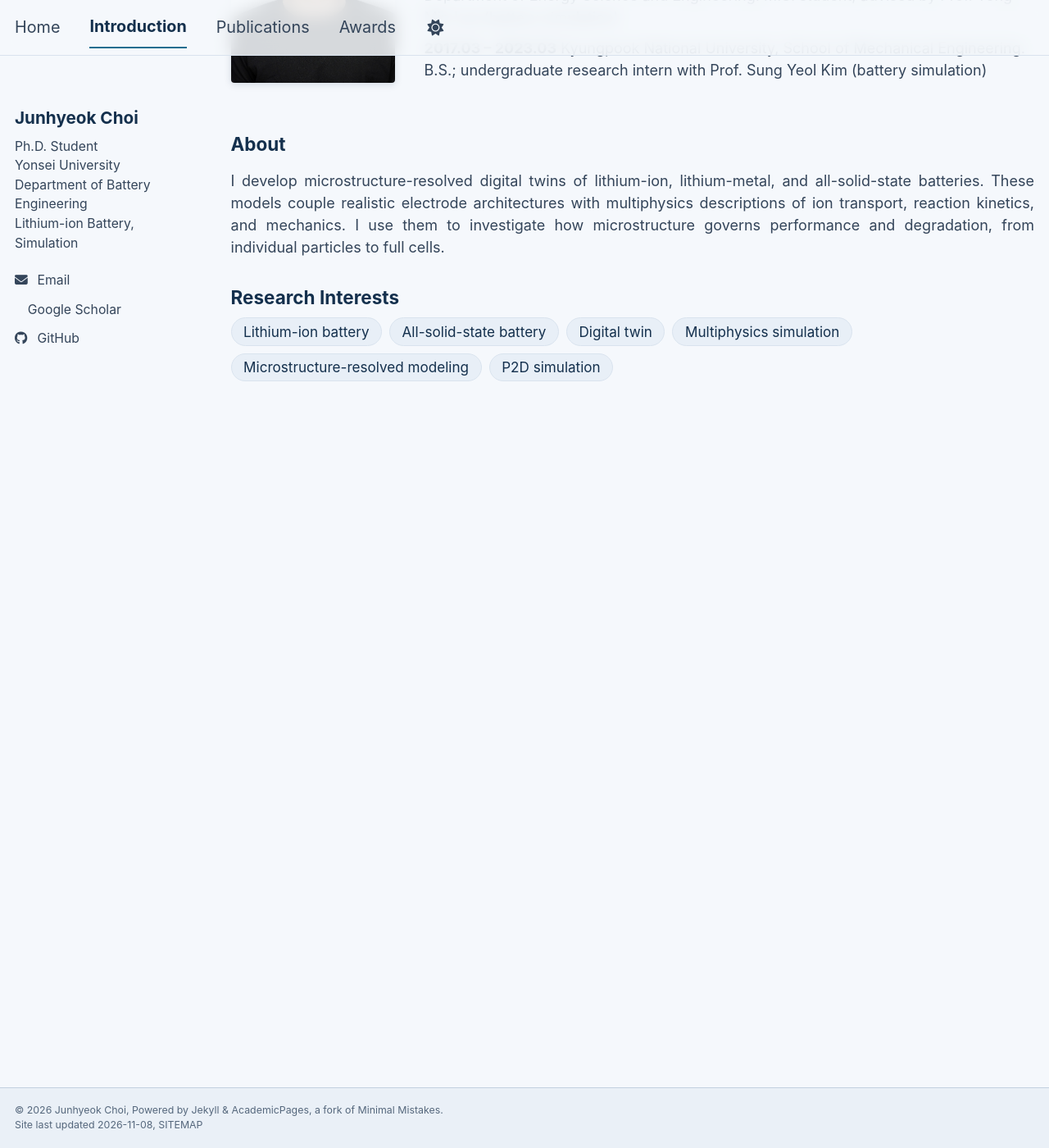
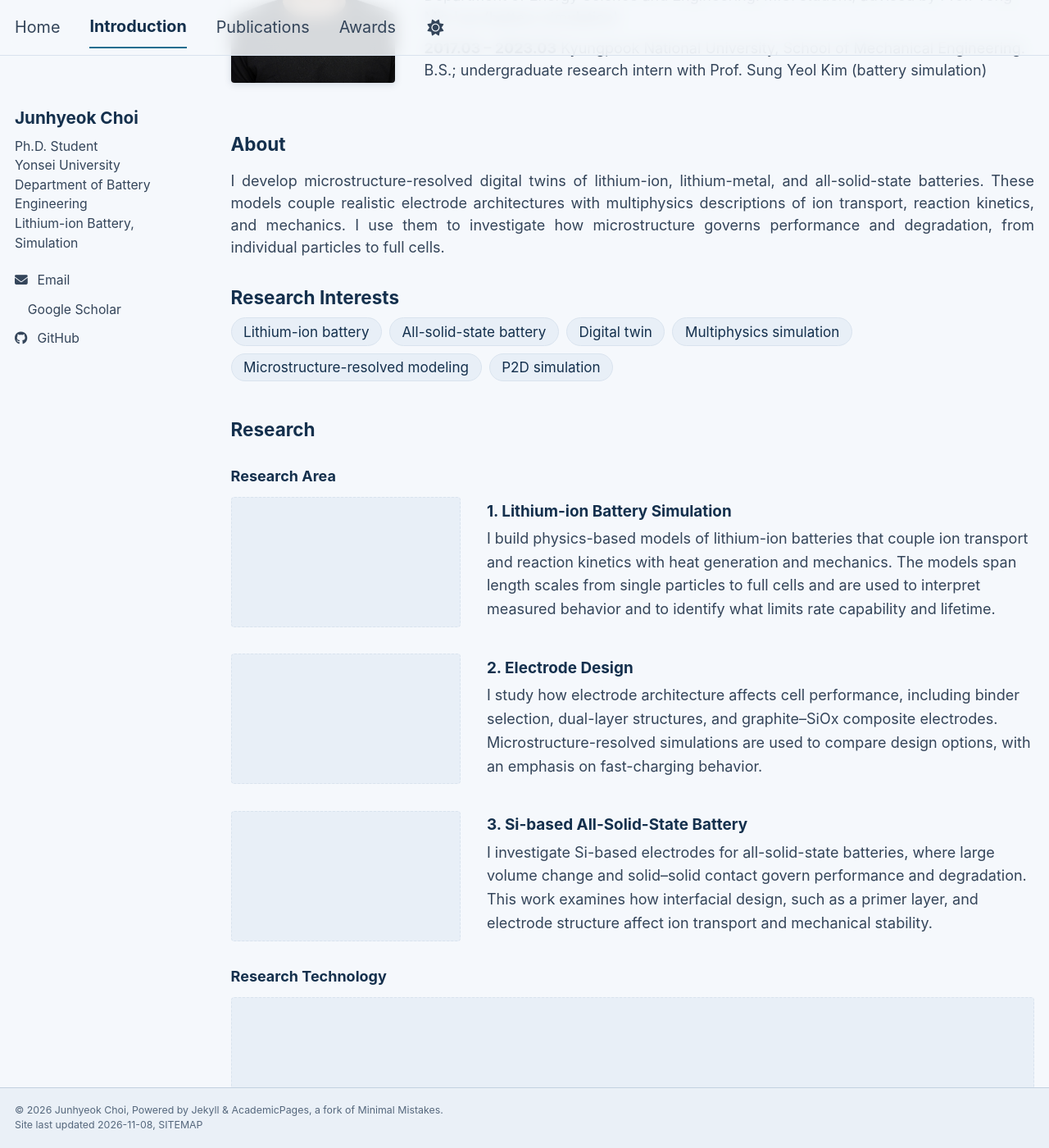
Before and after one commit to plus82jun/plus82jun.github.io, a Jekyll site: the page built from _pages/introduction.md, in a window 1280 px wide and 1400 px high, scrolled down 302 px. Shown: the whole window at 82% size. Built offline with Jekyll 4.4.1, drawn with Linux system fonts in a browser that asks for light colours; a script bundle is joined from its source files by our own code; a style sheet for code colours, icons or effects is not loaded; some of the changed text lies outside the part shown.

Commit message:
Add Research section (Area and Technology) to Introduction page
Co-Authored-By: Claude Sonnet 5.5 <noreply@anthropic.com>
Claude-Session: https://claude.ai/code/session_01Cnw3f2VLE9uNQzhXh6zVNA

```diff
--- a/_pages/introduction.md
+++ b/_pages/introduction.md
@@ -32,3 +32,59 @@ author_profile: true
     <li>P2D simulation</li>
   </ul>
 </div>
+
+<div class="research">
+  <h2>Research</h2>
+
+  <h3>Research Area</h3>
+
+  <div class="research-area">
+    <div class="research__figure research-area__figure"></div>
+    <div class="research-area__text">
+      <h4>1. Lithium-ion Battery Simulation</h4>
+      <p>I build physics-based models of lithium-ion batteries that couple ion transport and reaction kinetics with heat generation and mechanics. The models span length scales from single particles to full cells and are used to interpret measured behavior and to identify what limits rate capability and lifetime.</p>
+    </div>
+  </div>
+
+  <div class="research-area">
+    <div class="research__figure research-area__figure"></div>
+    <div class="research-area__text">
+      <h4>2. Electrode Design</h4>
+      <p>I study how electrode architecture affects cell performance, including binder selection, dual-layer structures, and graphite–SiOx composite electrodes. Microstructure-resolved simulations are used to compare design options, with an emphasis on fast-charging behavior.</p>
+    </div>
+  </div>
+
+  <div class="research-area">
+    <div class="research__figure research-area__figure"></div>
+    <div class="research-area__text">
+      <h4>3. Si-based All-Solid-State Battery</h4>
+      <p>I investigate Si-based electrodes for all-solid-state batteries, where large volume change and solid–solid contact govern performance and degradation. This work examines how interfacial design, such as a primer layer, and electrode structure affect ion transport and mechanical stability.</p>
+    </div>
+  </div>
+
+  <h3>Research Technology</h3>
+
+  <div class="research-tech">
+    <div class="research__figure research-tech__figure"></div>
+    <h4>1. FEM Simulation</h4>
+    <p>Finite element models are built in COMSOL Multiphysics at several scales: a single-particle model, multiphysics analysis of electrode microstructures, a coupled P2D–thermal model, and a lithium plating model.</p>
+  </div>
+
+  <div class="research-tech">
+    <div class="research__figure research-tech__figure"></div>
+    <h4>2. 3D Microstructure Reconstruction</h4>
+    <p>Electrode microstructures are created with algorithm-based structure generation or reconstructed from tomographic data, using GeoDict and Avizo. The resulting 3D structures are characterized by their structural parameters.</p>
+  </div>
+
+  <div class="research-tech">
+    <div class="research__figure research-tech__figure"></div>
+    <h4>3. Electrode Design for LIB</h4>
+    <p>Electrode design studies cover binder selection and dual-layer electrodes. Fast-charging behavior of graphite–SiOx composite electrodes is analyzed by simulation.</p>
+  </div>
+
+  <div class="research-tech">
+    <div class="research__figure research-tech__figure"></div>
+    <h4>4. All-Solid-State Battery (ASSB)</h4>
+    <p>Design of Si-based electrodes and primer layers for all-solid-state batteries.</p>
+  </div>
+</div>
--- a/_sass/layout/_research.scss
+++ b/_sass/layout/_research.scss
@@ -186,6 +186,102 @@ h1, h2, h3, h4, h5, h6 {
     flex-basis: auto;
     width: 200px;
     max-width: 100%;
+  }
+}
+
+/* ==========================================================================
+   INTRODUCTION PAGE: Research (Research Area / Research Technology)
+   Research Area: figure on the left, text on the right, stacked vertically.
+   Research Technology: one wide figure on top, text below, stacked vertically.
+   Figures are empty placeholders for now (16:9 and 21:9 boxes via padding).
+   ========================================================================== */
+
+.research {
+  margin-top: 2.5em;
+
+  > h2 {
+    margin-top: 0;
+  }
+
+  > h3 {
+    margin: 1.8em 0 0.8em;
+  }
+
+  h4 {
+    margin: 0 0 0.4em;
+    font-size: 1.05em;
+  }
+
+  p {
+    margin: 0;
+    line-height: 1.6;
+    text-align: justify;
+    text-justify: inter-word;
+  }
+}
+
+.research__figure {
+  position: relative;
+  width: 100%;
+  height: 0;
+  border: 1px dashed var(--global-border-color);
+  border-radius: 4px;
+  background: var(--global-thead-color);
+  overflow: hidden;
+
+  img {
+    position: absolute;
+    top: 0;
+    left: 0;
+    width: 100%;
+    height: 100%;
+    object-fit: cover;
+  }
+}
+
+.research-area {
+  display: flex;
+  align-items: center;
+  gap: 1.8em;
+  margin-bottom: 1.8em;
+}
+
+.research-area__figure {
+  flex: 0 0 280px;
+  width: 280px;
+  padding-top: 157px; /* 16:9 */
+}
+
+.research-area__text {
+  flex: 1 1 auto;
+  min-width: 0;
+
+  /* narrow column: justified text leaves large word gaps */
+  p {
+    text-align: left;
+  }
+}
+
+.research-tech {
+  margin-bottom: 2.2em;
+}
+
+.research-tech__figure {
+  padding-top: 42.86%; /* 21:9 */
+  margin-bottom: 0.9em;
+}
+
+@media screen and (max-width: 600px) {
+  .research-area {
+    flex-direction: column;
+    align-items: stretch;
+    gap: 0.9em;
+  }
+
+  .research-area__figure {
+    flex-basis: auto;
+    width: 100%;
+    padding-top: 56.25%; /* 16:9 */
   }
 }
 
```
